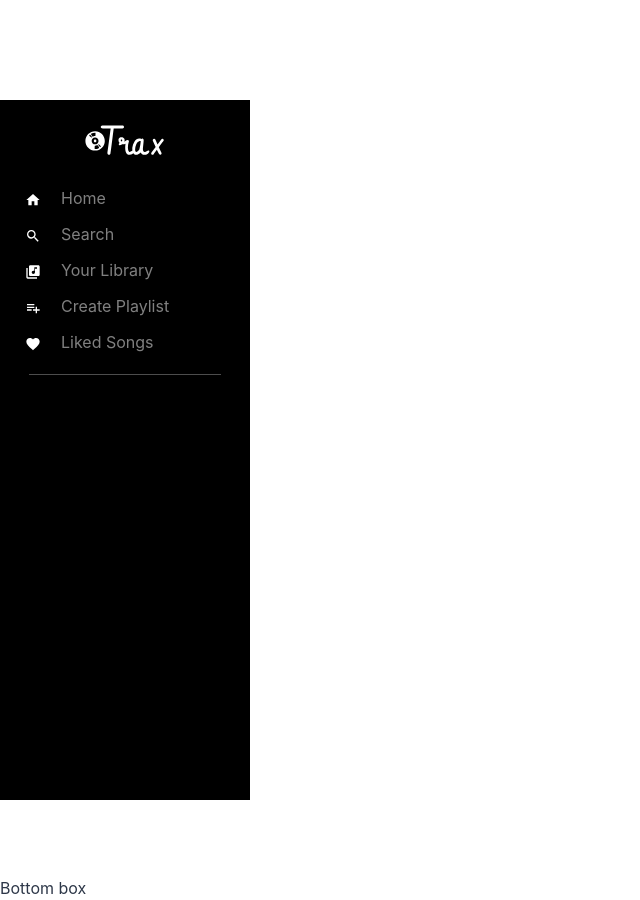
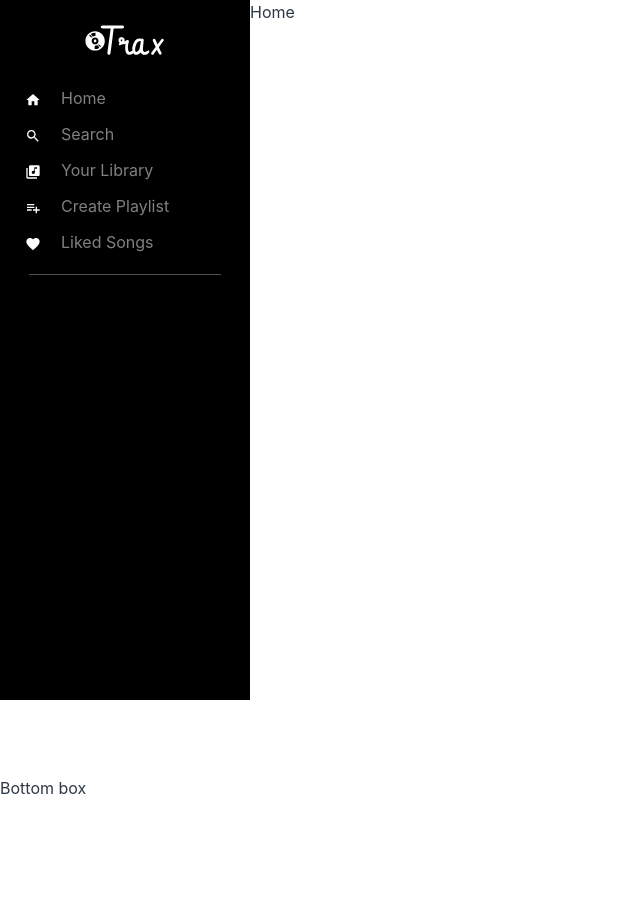
Before and after one commit to simonbeirouti/fullstack-next-musicapp, a Next.js app: page / in a window 1280 px wide. Shown: the whole page, without its empty margins (0-640 px from the left). After the commit the page ends 800 px from the top, so only its background shows below. Built offline with nearby package versions, Linux system fonts and the light colour scheme.

Commit message:
fix styling to move to correct position

```diff
--- a/components/PlayerLayout.tsx
+++ b/components/PlayerLayout.tsx
@@ -4,11 +4,13 @@ import Sidebar from './sidebar'
 export default function playerLayout({children}) {
   return (
     <Box width="100vw" height="100vh">
-        <Box position="absolute" top="0" width="250px">
+        <Box position="absolute" top="0" width="250px" left="0">
             <Sidebar></Sidebar>
         </Box>
-        <Box marginLeft="250px" margin="100">
+        <Box marginLeft="250px" marginBottom="100px">
+          <Box height="calc(100vh - 100px)">
             {children}
+          </Box>
         </Box>
         <Box position="absolute" left="0" bottom="0">
             Bottom box
```
